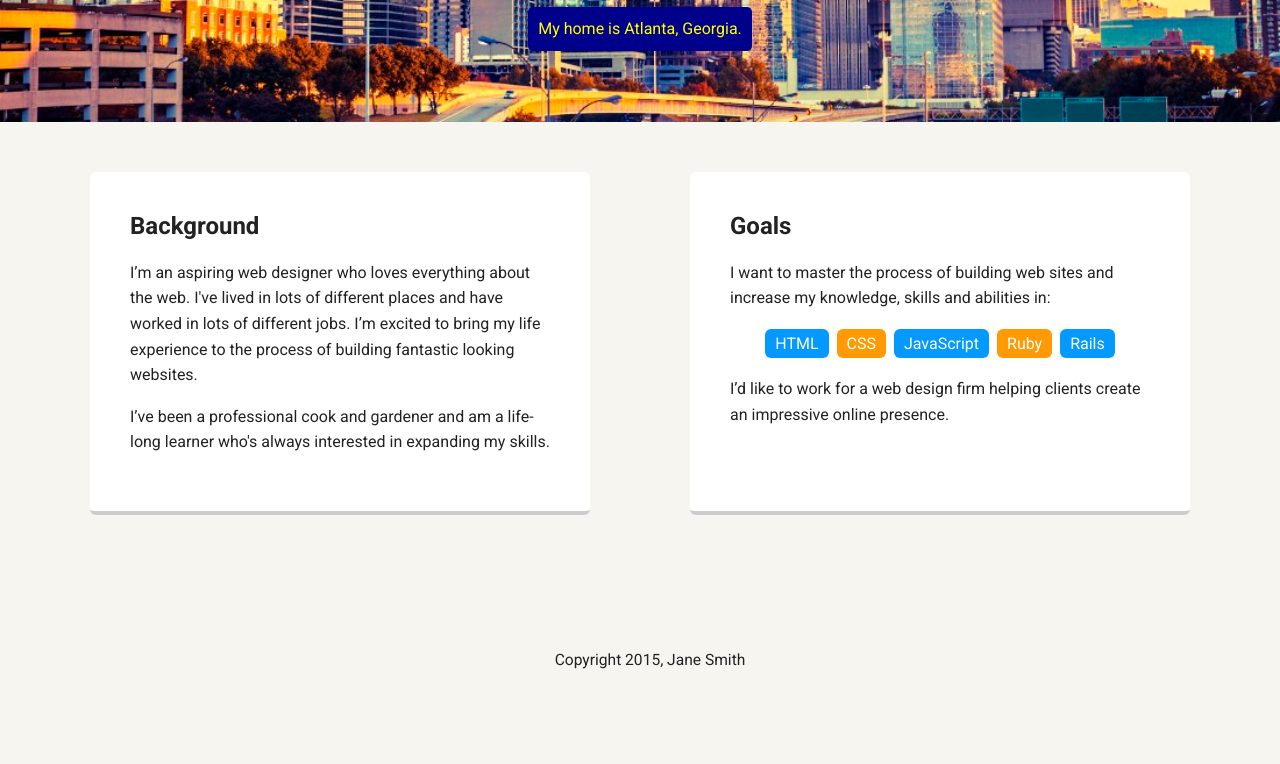
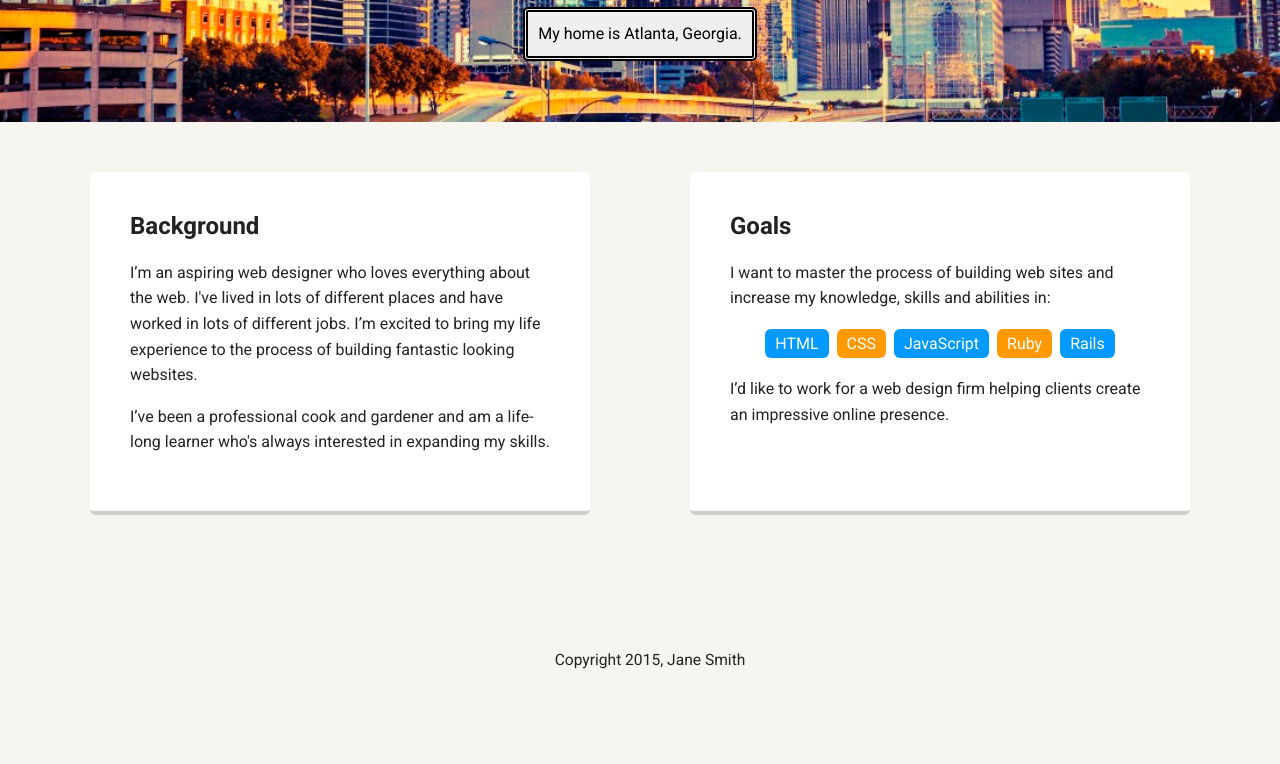
Before and after one commit to mariahmonk/Project1, a plain HTML site: page portfolio_update_v1/portfolio_update_v1/index.html in a window 1280 px wide. Shown: the part 348-1112 px from the top of the page. Drawn offline with Linux system fonts and the light colour scheme; a web font is replaced by a local one.

Commit message:
Changed the border of location

```diff
--- a/portfolio_update_v1/portfolio_update_v1/styles.css
+++ b/portfolio_update_v1/portfolio_update_v1/styles.css
@@ -85,8 +85,10 @@ header .profile-image:hover {
   margin: 10px auto;
 }
 .location {
-  background-color: #00008B;
-  color: yellow;
+  border-style: double;
+  border-width: thick;
+  background-color: #efefef;
+  color: black;
 }
 .card {
   margin: 30px;
```
